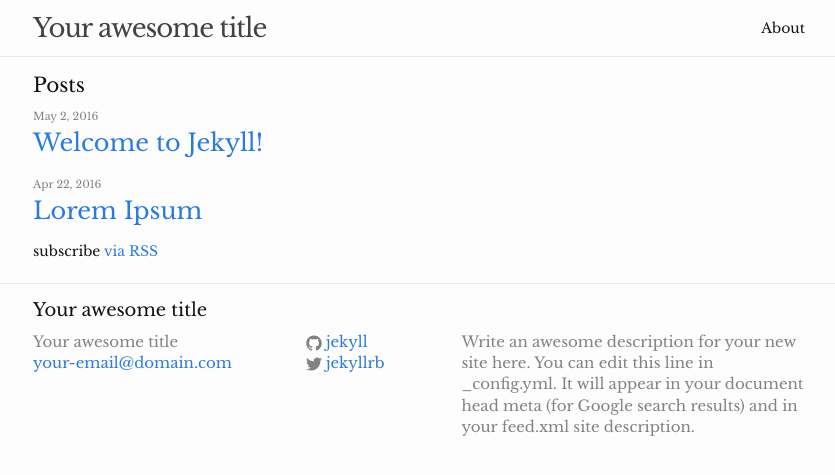
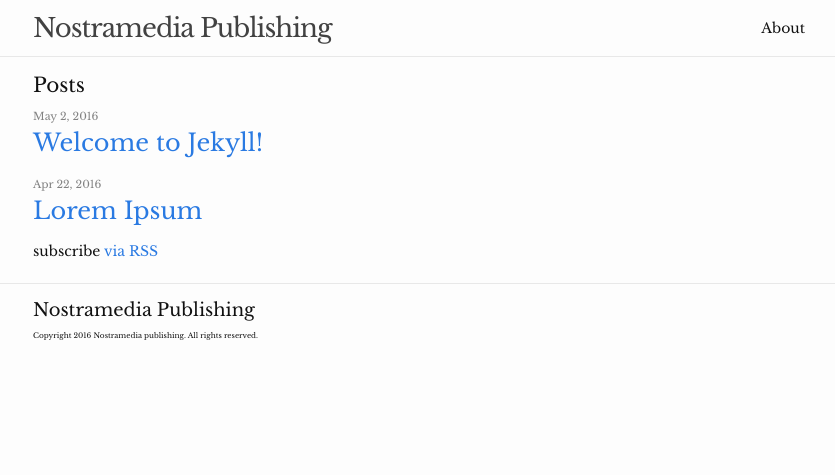
Before and after one commit to nostramedia/nostramedia.github.io, a Jekyll site: the page built from index.html, in a window 1280 px wide. Shown: the top 475 px of the page, without its empty margins (221-1056 px from the left). Built offline with Jekyll 4.4.1, drawn with Linux system fonts in a browser that asks for light colours.

Commit message:
remove social footer

```diff
--- a/_config.yml
+++ b/_config.yml
@@ -6,14 +6,14 @@
 # 'jekyll serve'. If you change this file, please restart the server process.
 
 # Site settings
-title: Your awesome title
+title: Nostramedia Publishing
 email: your-email@domain.com
 description: > # this means to ignore newlines until "baseurl:"
-  Write an awesome description for your new site here. You can edit this
-  line in _config.yml. It will appear in your document head meta (for
-  Google search results) and in your feed.xml site description.
+  Nostramedia Publishing prints news and information about
+  the frontier of medical and health sciences including
+  Psychology and sociology.
 baseurl: "" # the subpath of your site, e.g. /blog
-url: "http://yourdomain.com" # the base hostname & protocol for your site
+url: "http://nostramedia.github.io/index.html" # the base hostname & protocol for your site
 twitter_username: jekyllrb
 github_username:  jekyll
 
--- a/_includes/footer.html
+++ b/_includes/footer.html
@@ -4,35 +4,9 @@
 
     <h2 class="footer-heading">{{ site.title }}</h2>
 
-    <div class="footer-col-wrapper">
-      <div class="footer-col footer-col-1">
-        <ul class="contact-list">
-          <li>{{ site.title }}</li>
-          <li><a href="mailto:{{ site.email }}">{{ site.email }}</a></li>
-        </ul>
-      </div>
-
-      <div class="footer-col footer-col-2">
-        <ul class="social-media-list">
-          {% if site.github_username %}
-          <li>
-            {% include icon-github.html username=site.github_username %}
-          </li>
-          {% endif %}
-
-          {% if site.twitter_username %}
-          <li>
-            {% include icon-twitter.html username=site.twitter_username %}
-          </li>
-          {% endif %}
-        </ul>
-      </div>
-
-      <div class="footer-col footer-col-3">
-        <p>{{ site.description }}</p>
-      </div>
+    <div class="foot-smalltext">
+      Copyright 2016 Nostramedia publishing. All rights reserved.
     </div>
 
-  </div>
 
 </footer>
--- a/_sass/_layout.scss
+++ b/_sass/_layout.scss
@@ -1,3 +1,7 @@
+.foot-smalltext {
+  font-size: $vsmall-font-size;
+}
+
 /**
  * Site header
  */
@@ -11,7 +15,7 @@
 
 .site-title {
     font-size: 26px;
-    font-weight: 300;
+    font-weight: 400;
     line-height: 56px;
     letter-spacing: -1px;
     margin-bottom: 0;
--- a/css/main.scss
+++ b/css/main.scss
@@ -10,6 +10,7 @@ $base-font-family: 'Libre Baskerville', serif;
 $base-font-size:   0.875em;
 $base-font-weight: 400;
 $small-font-size:  $base-font-size * 0.875;
+$vsmall-font-size: $base-font-size * 0.6;
 $base-line-height: 1.42;
 
 $spacing-unit:     14px;
```
